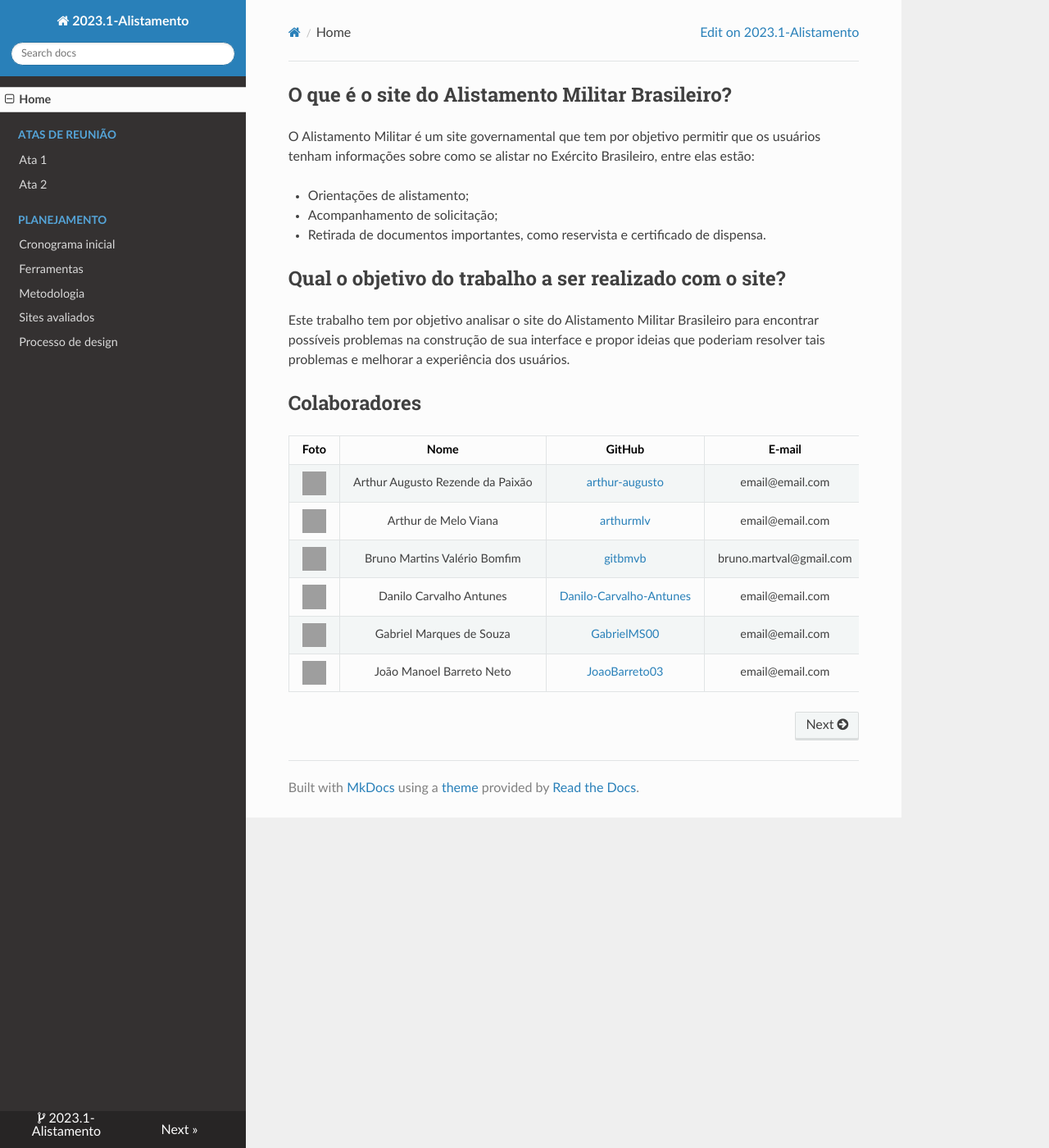
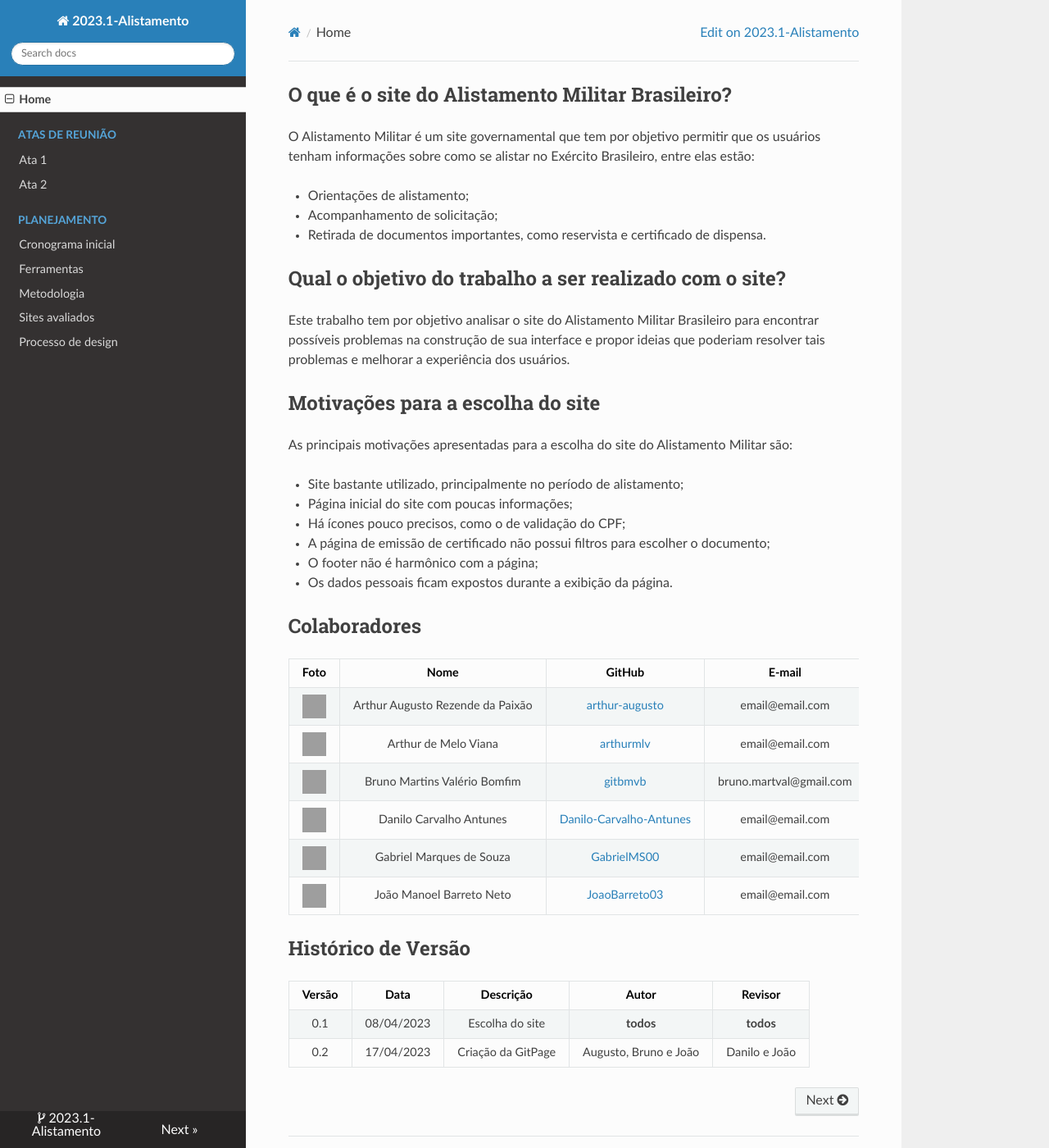
Before and after one commit to Interacao-Humano-Computador/2023.1-Alistamento, an MkDocs documentation site: the page built from docs/index.md, in a window 1280 px wide and 1400 px high. Shown: the whole window at 82% size. Built offline with MkDocs 1.6.1, drawn with Linux system fonts in a browser that asks for light colours; nearby versions of some CDN libraries; grey boxes are pictures that could not be loaded.

Commit message:
Adicionando motivações de escolha do site e Histórico de versão atualizado

```diff
--- a/docs/index.md
+++ b/docs/index.md
@@ -10,6 +10,17 @@ O Alistamento Militar é um site governamental que tem por objetivo permitir que
 
 Este trabalho tem por objetivo analisar o site do Alistamento Militar Brasileiro para encontrar possíveis problemas na construção de sua interface e propor ideias que poderiam resolver tais problemas e melhorar a experiência dos usuários.
 
+## Motivações para a escolha do site
+
+As principais motivações apresentadas para a escolha do site do Alistamento Militar são:
+
+- Site bastante utilizado, principalmente no período de alistamento;
+- Página inicial do site com poucas informações;
+- Há ícones pouco precisos, como o de validação do CPF;
+- A página de emissão de certificado não possui filtros para escolher o documento;
+- O footer não é harmônico com a página;
+- Os dados pessoais ficam expostos durante a exibição da página.
+
 ## Colaboradores
 
 |Foto | Nome| GitHub| E-mail|
@@ -20,3 +31,10 @@ Este trabalho tem por objetivo analisar o site do Alistamento Militar Brasileiro
 | <img width='100'  src='https://avatars.githubusercontent.com/u/89037034?v=4'> | Danilo Carvalho Antunes | [Danilo-Carvalho-Antunes](https://github.com/Danilo-Carvalho-Antunes) | email@email.com
 | <img width='100'  src='https://avatars.githubusercontent.com/u/88348513?v=4'> | Gabriel Marques de Souza | [GabrielMS00](https://github.com/GabrielMS00) | email@email.com |
 | <img width='100'  src='https://avatars.githubusercontent.com/u/108282056?v=4'> | João Manoel Barreto Neto | [JoaoBarreto03 ](https://github.com/JoaoBarreto03 )| email@email.com |
+
+## Histórico de Versão
+
+| Versão | Data | Descrição | Autor | Revisor |
+| :----: | :--: | :-------: | :---: | :-----: |
+| 0.1 | 08/04/2023 | Escolha do site | **todos** | **todos** |
+| 0.2 | 17/04/2023 | Criação da GitPage | Augusto, Bruno e João | Danilo e João |
```
Also changed, not shown: docs/atas/ata1.md (+1 -2 lines), docs/atas/ata2.md (+1 -2 lines).
